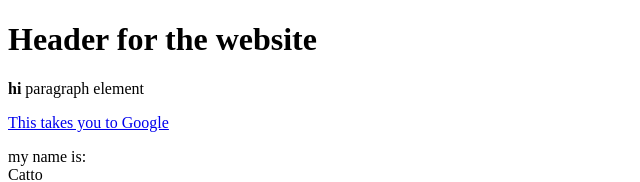
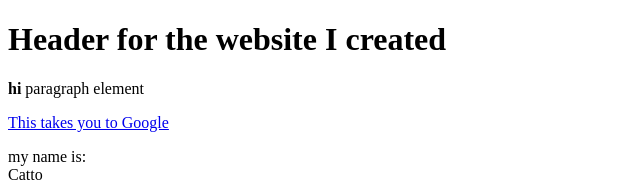
Before and after one commit to nferenczy/Cartoon-hero, a plain HTML site: page test.html in a window 1280 px wide. Shown: the top 182 px of the page, without its empty margins (0-640 px from the left). Drawn offline with Linux system fonts and the light colour scheme.

Commit message:
changed header

```diff
--- a/test.html
+++ b/test.html
@@ -4,7 +4,7 @@
      <title>My Portfolio</title>
 </head>
 <body>
-    <h1>Header for the website</h1>
+    <h1>Header for the website I created</h1>
     <p><b>hi</b> paragraph element</p>
     <a href="https://google.com" target="_blank" title="Google ahead">This takes you to Google</a>
     <p>my name is:<br>
```
